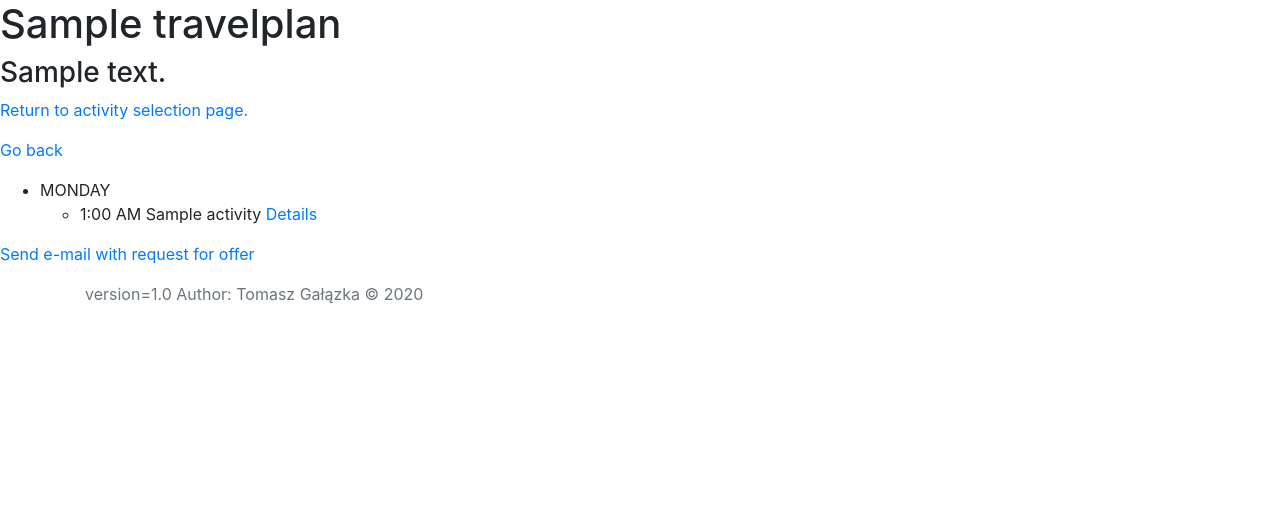
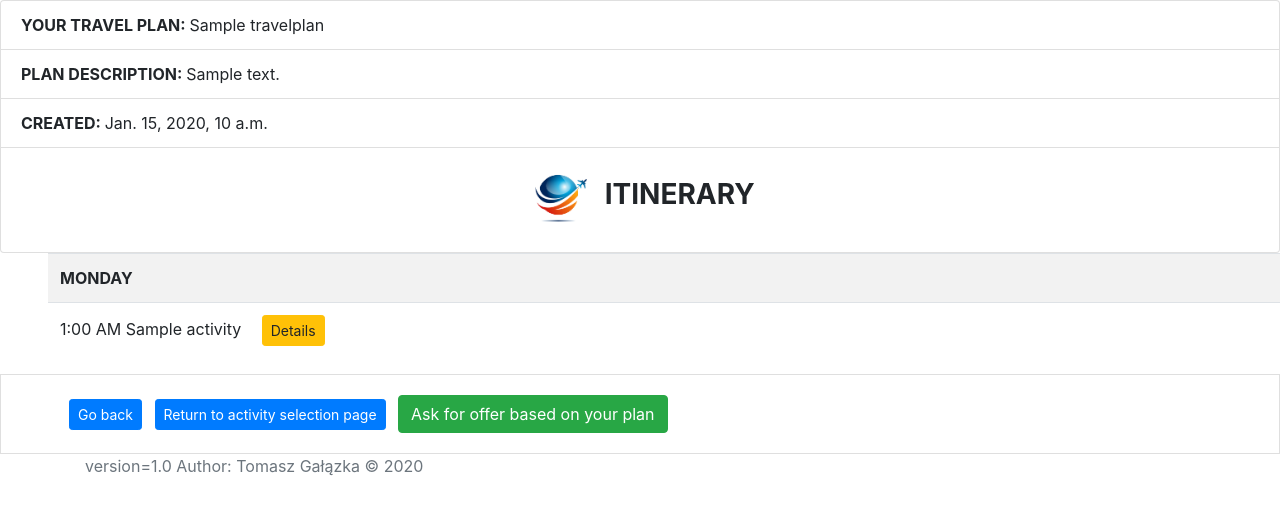
Before and after one commit to TomekGalazka/catch-a-city-break, a Django app: page /city-breaks/travel_plan_details/1/ in a window 1280 px wide; the page is wider, and only the part inside the window is pictured. Shown: the part 63-578 px from the top of that part. Run offline with Django 3.2, Linux system fonts and the light colour scheme; a user stored in the database is signed in; tables that the repository leaves empty hold one stand-in row (values such as "Sample post").

Commit message:
Add extra style to templates with bootstrap.

```diff
--- a/catch_a_city_break/city_breaks_app/templates/city_breaks_app/add_activity_to_plan.html
+++ b/catch_a_city_break/city_breaks_app/templates/city_breaks_app/add_activity_to_plan.html
@@ -27,7 +27,7 @@
                 {% csrf_token %}
                 {{ form }}
             </form>
-            <button type="submit" class="btn btn-primary mb-2">Add activity</button>
+            <button type="submit" class="btn btn-success mb-2">Add activity</button>
         </div>
         <div class="container">
             <a href="{{request.META.HTTP_REFERER}}" class="btn btn-primary btn-sm mb-5" role="button" aria-pressed="true">Go back</a>
--- a/catch_a_city_break/city_breaks_app/templates/city_breaks_app/select_activity.html
+++ b/catch_a_city_break/city_breaks_app/templates/city_breaks_app/select_activity.html
@@ -33,8 +33,8 @@
             {% for activity in selected_activities %}
                 <li class="list-group-item">
                     {{ activity.name }}
-                    <a href="{% url 'city_breaks_app:activities-detail' activity.pk %}" class="btn btn-primary btn-sm ml-3" role="button" aria-pressed="true">Details</a>
-                    <a href="{% url 'city_breaks_app:add-activity-to-plan' activity.pk %}" class="btn btn-primary btn-sm ml-1" role="button" aria-pressed="true">Add to Travel Plan</a>
+                    <a href="{% url 'city_breaks_app:activities-detail' activity.pk %}" class="btn btn-warning btn-sm ml-3" role="button" aria-pressed="true">Details</a>
+                    <a href="{% url 'city_breaks_app:add-activity-to-plan' activity.pk %}" class="btn btn-success btn-sm ml-1" role="button" aria-pressed="true">Add to Travel Plan</a>
                     <a href="{% url 'city_breaks_app:travel-plans' %}" class="btn btn-primary btn-sm ml-1" role="button" aria-pressed="true">Go to my travel plans</a>
                 </li>
             {% empty %}
--- a/catch_a_city_break/city_breaks_app/templates/city_breaks_app/travel_plan_details.html
+++ b/catch_a_city_break/city_breaks_app/templates/city_breaks_app/travel_plan_details.html
@@ -2,35 +2,43 @@
 
 
 {% block body %}
-
-    <h1>{{ plan.name }}</h1>
-    <h3>{{ plan.description }}</h3>
-        <p><a href="{% url 'city_breaks_app:select-activity' %}">Return to activity selection page.</a></p>
-        <p><a href="{{request.META.HTTP_REFERER}}">Go back</a></p>
-
-            {% regroup plan_activities by week_day.get_name_display as week_day_list %}
-            <ul>
+    <ul class="list-group">
+        <li class="list-group-item"><strong>YOUR TRAVEL PLAN: </strong>{{ plan.name }}</li>
+        <li class="list-group-item"><strong>PLAN DESCRIPTION: </strong>{{ plan.description }}</li>
+        <li class="list-group-item"><strong>CREATED: </strong>{{ plan.created }}</li>
+        <li class="list-group-item text-center">
+            <h3>
+                <img src="/static/travel-logo-design.jpg" alt="travel logo" width="72" height="72">
+                <strong>ITINERARY </strong>
+            </h3>
+        </li>
+    </ul>
+    <table class="table table-striped ml-5">
+        {% regroup plan_activities by week_day.get_name_display as week_day_list %}
             {% for week_day in week_day_list %}
-                <li>
-                    {% filter upper %}
-                    {{ week_day.grouper }}
-                    {% endfilter %}
-                <ul>
+                    <tr>
+                        <th scope="row">
+                            {% filter upper %}
+                            {{ week_day.grouper }}
+                            {% endfilter %}
+                        </th>
+                    </tr>
                     {% for activity in week_day.list %}
-                        <li>
+                        <tr>
+                            <td>
                             {{ activity.get_time_display }}
                             {{ activity.activities.name }}
-                            <a href="{% url 'city_breaks_app:activities-detail' activity.activities.pk %}">Details</a>
-                        </li>
+                            <a href="{% url 'city_breaks_app:activities-detail' activity.activities.pk %} " class="btn btn-warning btn-sm ml-3" role="button" aria-pressed="true" >Details</a>
+                            </td>
+                        </tr>
                     {% endfor %}
-                </ul>
-                </li>
             {% empty %}
-                <p>
-                    You have not created any plans or you are not logged in.
-                    <a href="{% url 'auth_ex:login-user' %}?next={{ request.path|urlencode }}">Login</a>
-                </p>
+                <li class="list-group-item">Your plan is empty.</li>
             {% endfor %}
-            </ul>
-    <p><a href="{% url 'city_breaks_app:ask-for-offer' plan.pk %}">Send e-mail with request for offer</a></p>
+    </table>
+    <li class="list-group-item">
+        <a href="{{request.META.HTTP_REFERER}}" class="btn btn-primary btn-sm ml-5 my-2" role="button" aria-pressed="true">Go back</a>
+        <a href="{% url 'city_breaks_app:select-activity' %}" class="btn btn-primary btn-sm ml-2 my-2" role="button" aria-pressed="true">Return to activity selection page</a>
+        <a href="{% url 'city_breaks_app:ask-for-offer' plan.pk %}" class="btn btn-success ml-2 my-2" role="button" aria-pressed="true">Ask for offer based on your plan</a>
+    </li>
 {% endblock %}
--- a/catch_a_city_break/city_breaks_app/templates/city_breaks_app/travel_plans.html
+++ b/catch_a_city_break/city_breaks_app/templates/city_breaks_app/travel_plans.html
@@ -6,7 +6,7 @@
     <div class="container mt-5 text-center">
             <h3 class="mb-4">
                 <img src="/static/travel-logo-design.jpg" alt="" width="72" height="72">
-                <u>YOUR TRAVEL PLANS</u>
+                YOUR TRAVEL PLANS
             </h3>
     </div>
     <ul class="list-group">
@@ -14,6 +14,7 @@
                 <li class="list-group-item">
                     <h5>{{ plan.name }}
                         <a href="{% url 'city_breaks_app:travel-plan-details' plan.pk %}" class="btn btn-primary ml-3" role="button" aria-pressed="true">Go to plan</a>
+                        <a href="{% url 'city_breaks_app:ask-for-offer' plan.pk %}" class="btn btn-success ml-1" role="button" aria-pressed="true">Ask for offer based on your plan</a>
                     </h5>
                 </li>
             {% empty %}
--- a/catch_a_city_break/city_breaks_app/templates/city_breaks_app/travelplan_form.html
+++ b/catch_a_city_break/city_breaks_app/templates/city_breaks_app/travelplan_form.html
@@ -28,7 +28,7 @@
                     {% csrf_token %}
                     {{ form }}
                 </div>
-                <button type="submit" class="btn btn-primary mb-3">Submit</button>
+                <button type="submit" class="btn btn-success mb-3">Submit</button>
                 <a href="{{request.META.HTTP_REFERER}}" class="btn btn-primary btn-sm mb-3" role="button" aria-pressed="true">Go back</a>
             </form>
         </div>
--- a/catch_a_city_break/templates/destinations_activity_types.html
+++ b/catch_a_city_break/templates/destinations_activity_types.html
@@ -10,7 +10,7 @@
     </div>
     <div class="container mb-5 text-justify">
         <p>Our offer has been carefully prepared with regard to what really interests you. Do you want to rest and take a casual walk around the city with our best guide? No problem!
-        Or maybe exploring the cities nightlife is on your mind? Pub crawl? And we are prepared for that! Set your preferences and search our suggestions.</p>
+        Or maybe exploring the cities nightlife is on your mind? Pub crawl? Sure, we are prepared for that! Set your preferences and browse through our suggestions.</p>
     </div>
     <div class="container mt-5 mb-3">
         <h2><strong><i>WHY WARSAW?</i></strong></h2>
```
Also changed, not shown: catch_a_city_break/templates/index.html (+5 -5 lines).
